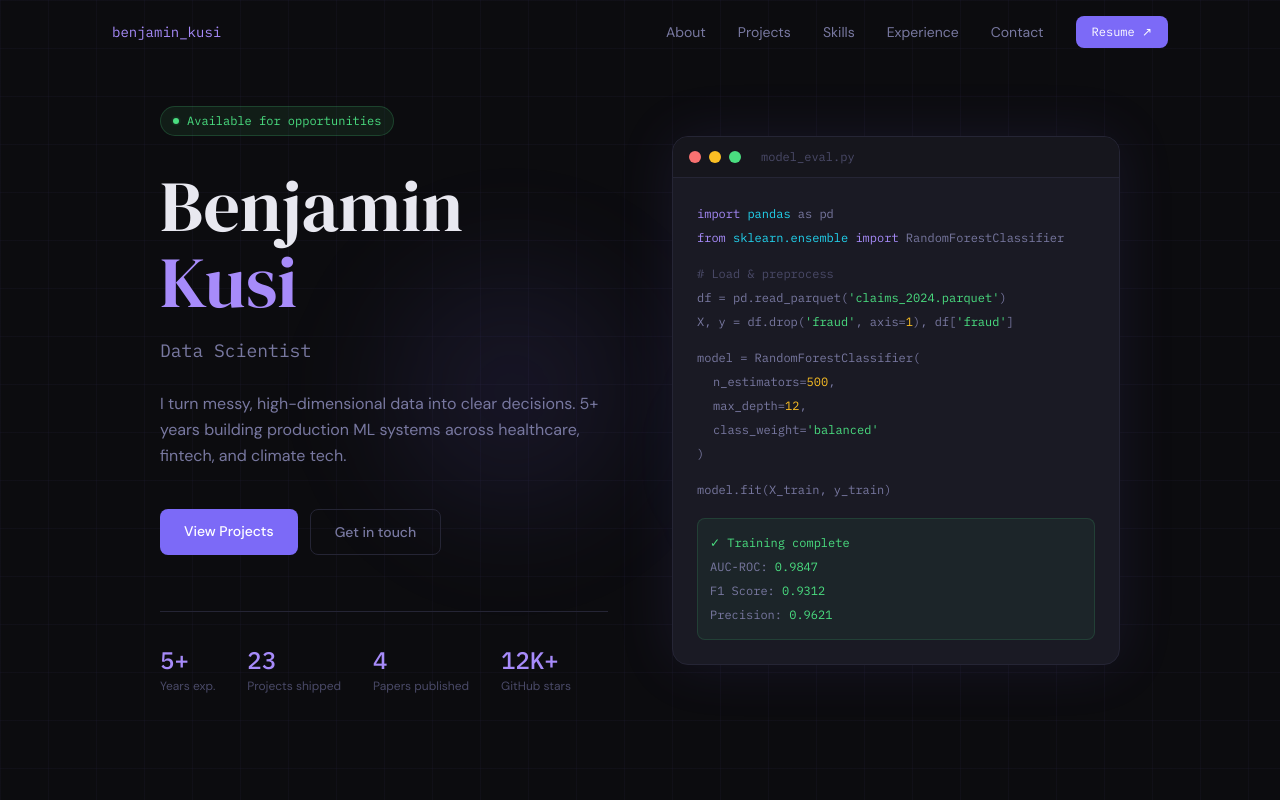
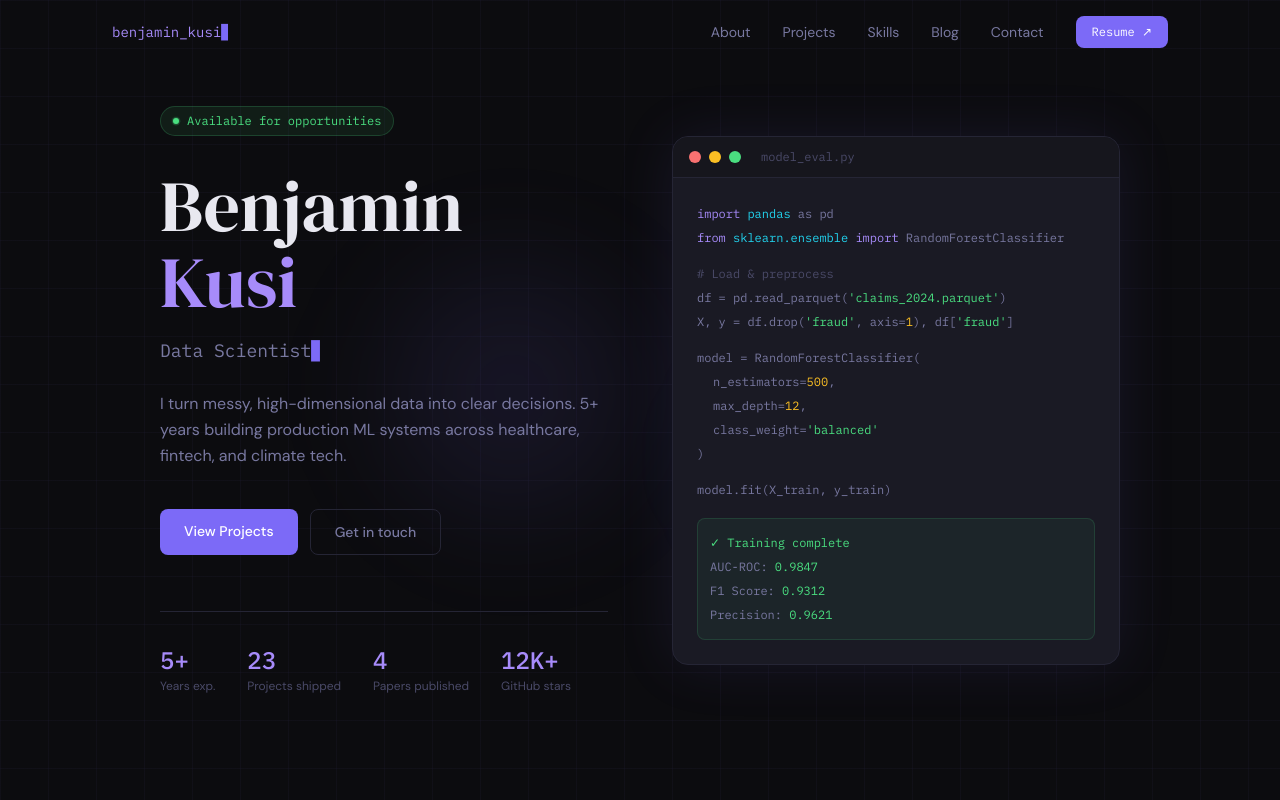
Before and after one commit to eakelvin/ben-kusi, a Next.js app: page / in a window 1280 px wide. Shown: the top 800 px of the page. Built offline with nearby package versions, Linux system fonts and the light colour scheme.

Commit message:
add blog

```diff
--- a/src/app/page.tsx
+++ b/src/app/page.tsx
@@ -6,19 +6,19 @@ import { Projects } from "@/components/sections/Projects";
 import { Experience } from "@/components/sections/Experience";
 import { Contact } from "@/components/sections/Contact";
 import { Footer } from "@/components/Footer";
+import { Blog } from "@/components/sections/Blog";
 
 export default function Home() {
   return (
     <main>
       <Navbar />
-
       <Hero />
       <About />
       <Projects />
       <Skills />
-      <Experience />
+      <Blog />
+      {/* <Experience /> */}
       <Contact />
-
       <Footer />
     </main>
   );
--- a/src/components/Navbar.tsx
+++ b/src/components/Navbar.tsx
@@ -5,7 +5,8 @@ const links = [
   { href: "#about", label: "About" },
   { href: "#projects", label: "Projects" },
   { href: "#skills", label: "Skills" },
-  { href: "#experience", label: "Experience" },
+  // { href: "#experience", label: "Experience" },
+  { href: "#blog", label: "Blog" },
   { href: "#contact", label: "Contact" },
 ];
 
--- /dev/null
+++ b/src/components/sections/Blog.tsx
@@ -0,0 +1,7 @@
+export function Blog() {
+    return (
+        <section id="blog" className="">
+            where your insights dey?
+        </section>
+    );
+}
```
